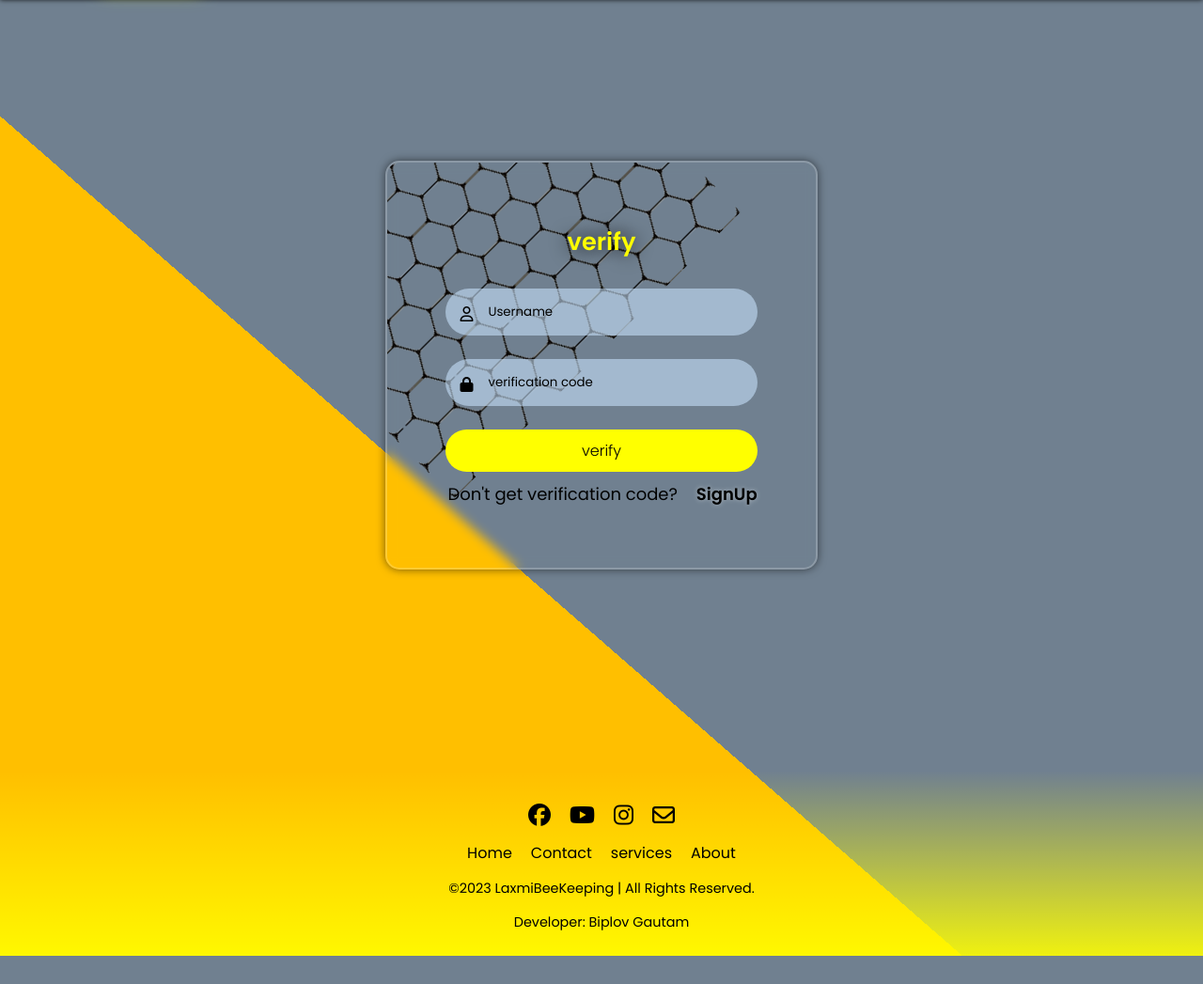
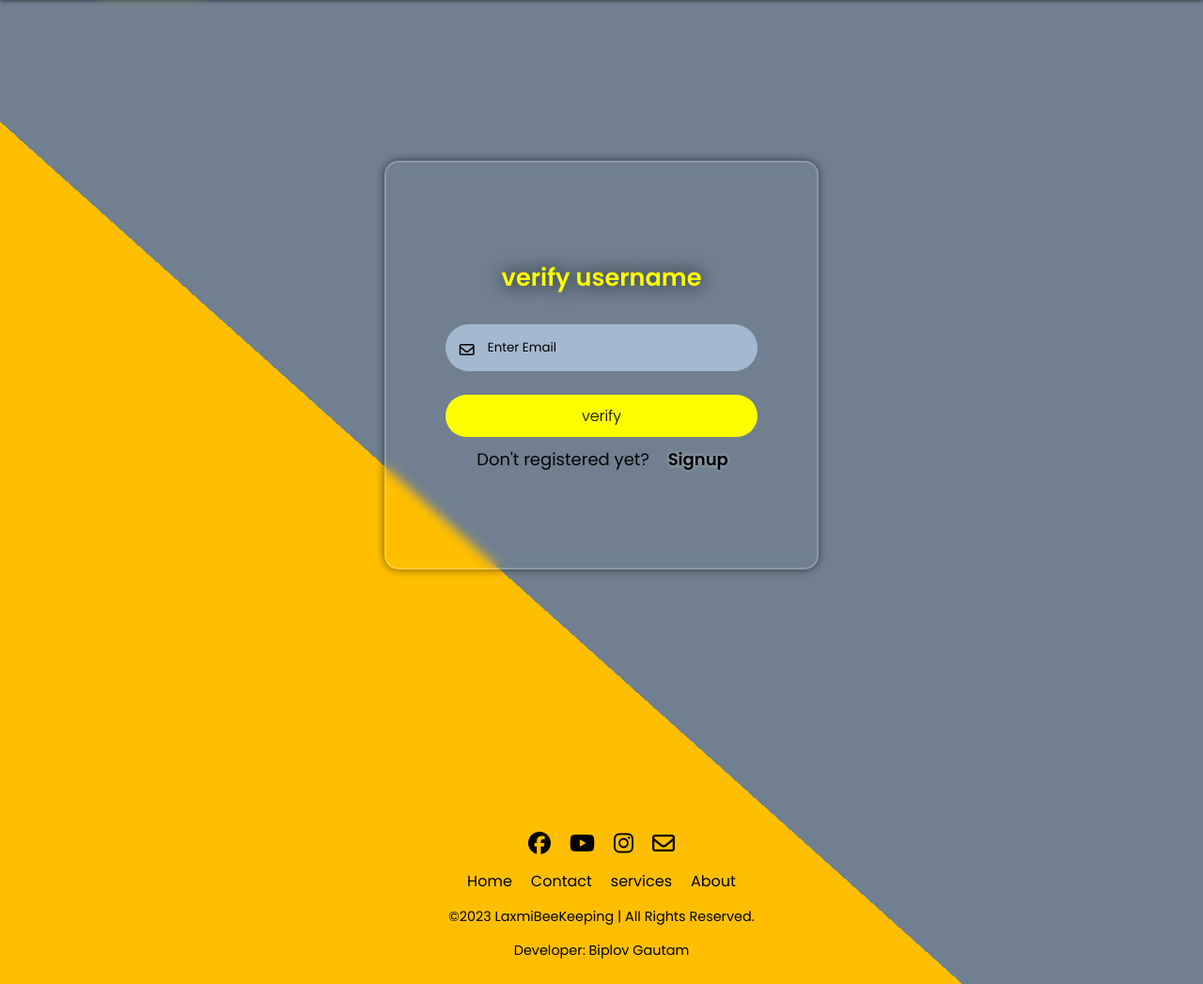
Before and after one commit to laxmihoney/laxmihoneyv2, a Django app: page /verify/ in a window 1280 px wide. Shown: the part 100-1147 px from the top of the page at 94% size. Before the commit the page ends 1117 px from the top, so only its background shows below. Run offline with Django 5.2, Linux system fonts and the light colour scheme; some libraries are stand-ins or nearby versions.

Commit message:
email verification through otp succesfully createddddd!!!!

```diff
--- a/eapp/urls.py
+++ b/eapp/urls.py
@@ -1,3 +1,4 @@
+from os import name
 from django.contrib import admin
 from django.urls import path,include
 from . import views
@@ -12,5 +13,7 @@ urlpatterns = [
     path('profile/', views.profile, name = 'profile'),
     path('logout/', views.logout_view, name = 'logout'),
     path('about/', views.about,name="about"),
-    path('verify/', views.verify,name='verify')
+    path('verify/', views.verify,name='verify'),
+    path('verify/verifycode/', views.verifycode,name="verifycode")
+
     ]
--- a/eapp/views.py
+++ b/eapp/views.py
@@ -5,48 +5,45 @@ from django.contrib import messages
 from django.contrib.auth import authenticate, login,logout
 from laxmihoneyv2 import settings
 from django.core.mail import send_mail
+import random
 
 
-vercode = 123456
+
 
 # Create your views here.
 def home(request):
     return render(request,'home.html')
 
 def signup_view(request):
-    if request.method=="POST":
-        username = request.POST['username']
-        username = username.casefold()
-        fname = request.POST['fname']
-        fname = fname.capitalize()
-        lname = request.POST['lname']
-        lname = lname.capitalize()
-        email = request.POST['email']
-        password = request.POST['pass2']
+    if request.user.is_authenticated:
+        return redirect('home')
+    else:
+        if request.method=="POST":
+            username = request.POST['username']
+            username = username.casefold()
+            fname = request.POST['fname']
+            fname = fname.capitalize()
+            lname = request.POST['lname']
+            lname = lname.capitalize()
+            email = request.POST['email']
+            password = request.POST['pass2']
 
 
-        if User.objects.filter(username=username):
-            messages.error(request, "username already exists")
-            return redirect('signup')
-        if User.objects.filter(email=email):
-            messages.error(request, "email already exists")
-            return redirect('signup')
-        myuser = User.objects.create_user(username, email, password)
-        myuser.first_name = fname
-        myuser.last_name = lname
-        myuser.is_active = False
-        myuser.save()
-        messages.success(request, "Account created successfully!!\ncheck your mail to activate! ")
-
-        #email
-        subject="Activate Your account for Laxmi Honey Industry"
-        message ="Hello " + myuser.first_name +"!\n"+"Welcome to Laxmi honey industry\n\n"+"your details for verification\n"+"Username: "+myuser.username+"\nVerification code: "+str(vercode)+"\nThank you"
-        from_email = settings.EMAIL_HOST_USER
-        to_emails = [myuser.email]
-        send_mail(subject,message,from_email,to_emails, fail_silently=True)
+            if User.objects.filter(username=username):
+                messages.error(request, "username already exists")
+                return redirect('signup')
+            if User.objects.filter(email=email):
+                messages.error(request, "email already exists")
+                return redirect('signup')
+            myuser = User.objects.create_user(username, email, password)
+            myuser.first_name = fname
+            myuser.last_name = lname
+            myuser.is_active = False
+            myuser.save()
+            messages.success(request, "Account created successfully!!\nplease verify it to activate! ")
 
 
-        return redirect('login')
+            return redirect('verify')
 
     return render(request, 'signup.html')
 
@@ -55,17 +52,52 @@ def verify(request):
         return redirect('home')
     else:
         if request.method=="POST":
+            email = request.POST['emailv']
+            if User.objects.filter(email=email).exists():
+                user = User.objects.get(email=email)
+                vercode = rendom_verification_code_generator()
+                subject="Activate Your account for Laxmi Honey Industry"
+                message ="Hello " + user.first_name +"!\n"+"Welcome to Laxmi honey industry\n\n"+"your details for verification\n"+"Username: "+user.username+"\nVerification code: "+str(vercode)+"\nThank you"
+                from_email = settings.EMAIL_HOST_USER
+                to_emails = [user.email]
+                send_mail(subject,message,from_email,to_emails, fail_silently=True)
+                userverify = user.username
+                return render(request,'verifycode.html',{"userverify":userverify,"vercode":vercode})
+
+
+        return render(request, 'verify.html')
+
+def verifycode(request):
+    if request.user.is_authenticated:
+        return redirect('home')
+    else:
+
+        if request.method=="POST":
             username = request.POST['username']
             vericode = request.POST['vericode']
-            if User.objects.filter(username=username).exists():
+            vercode = request.POST['vercode']
+            if User.objects.filter(username = username).exists():
                 user = User.objects.get(username=username)
-                if int(vericode) == vercode:
+                if int(vericode) == int(vercode):
                     user.is_active=True
                     user.save()
                     messages.success(request,"account verified succesfully login to your account!!")
                     return redirect('login')
+                else:
+                    messages.error(request,"code didn't match try again!!")
+                    userverify = user.username
+                    return render(request,'verifycode.html',{"userverify":userverify,"vercode":vercode})
+            else:
+                messages.error(request,"Failed to verify!!\nEnter username first")
+                return redirect('verify')
 
-        return render(request, 'verify.html')
+        return render(request, 'verifycode.html')
+
+def rendom_verification_code_generator():
+    vercode = random.randint(100000,999999)
+    return vercode
+
+
 
 def login_view(request):
     if request.user.is_authenticated:
@@ -83,9 +115,17 @@ def login_view(request):
                 fname = user.first_name
                 messages.success(request, f"{fname} logged In successfully")
                 return redirect('home')
+
+            elif User.objects.filter(username = username).exists():
+                user = User.objects.get(username=username)
+                uname = user.username
+                messages.success(request, f"{uname} you are not verified yet!!\nVerify now")
+                return redirect('verify')
+
             else:
-                messages.error(request,"Bad credentials or account not verified yet!!")
+                messages.error(request,"Bad credentials or user not registered!!")
                 return redirect('login')
+
 
         return render(request, 'login.html')
 
--- a/static/css/base.css
+++ b/static/css/base.css
@@ -260,10 +260,11 @@ footer {
     bottom: 0%;
     width: 100%;
     min-height: 100px;
-    background-image: linear-gradient(rgba(0, 0, 0, 0), rgba(255, 255, 0, 0.89));
+    background-image: linear-gradient(transparent, transparent);
     padding: 20px 50px;
     flex-direction: column;
     overflow: overlay;
+    padding-top: 50px;
 }
 
 footer .social,
--- a/static/css/home.css
+++ b/static/css/home.css
@@ -29,6 +29,7 @@
 }
 .ytvideo{
     width: 100%;
+    height: 100%;
     overflow: hidden;
     border-radius: 20px;
 }
--- a/static/css/login.css
+++ b/static/css/login.css
@@ -21,14 +21,7 @@
 .signup-box::before {
     content: '';
     position: absolute;
-    width: 100%; /* Increase size to cover the area after rotation */
-    height: 100%; /* Increase size to cover the area after rotation */
-    background-image: url('/static/images/hexaboxpattern.png'); /* Path to your PNG image */
-    background-size: cover; /* Adjusts image to cover the entire div */
-    background-repeat: no-repeat; /* Prevents the image from repeating */
-    background-position: center; /* Centers the image in the div */
-    transform: translate(-50%, -40%) rotate(45deg); /* Rotate the image by 45 degrees */
-    transform-origin: center; /* Ensures the rotation happens around the center */
+    background: transparent;
     z-index: -1;
 }
 
--- a/templates/home.html
+++ b/templates/home.html
@@ -25,10 +25,8 @@
         </aside>
         <main>
             <div class="ytvideo">
-                <a href="https://www.youtube.com/channel/UCJRpMfy9JBjUOE5GwYoX_tQ" target="_blank"> <video autoplay
-                        muted loop width="100%" height="100%"
-                        src="/static/videos/LAXMI BEE KEEPING ｜ Benifits of consuming honey ｜ Laxmi Dhakal Gautam.mp4"></video></a>
-                <!-- <iframe width="100%" height="450" src="https://www.youtube.com/embed/iZH6ZvnmFBs?si=s7Q5L4RdiFEXgua2" title="YouTube video player" frameborder="0" allow="accelerometer; autoplay; clipboard-write; encrypted-media; gyroscope; picture-in-picture; web-share" referrerpolicy="strict-origin-when-cross-origin" allowfullscreen></iframe> -->
+                <a href="https://www.youtube.com/channel/UCJRpMfy9JBjUOE5GwYoX_tQ" target="_blank"> <video muted autoplay width="100%" height="100%" src="/static/videos/introvideo.mp4"></video></a>
+
             </div>
         </main>
     </div>
--- a/templates/verify.html
+++ b/templates/verify.html
@@ -25,23 +25,19 @@
     <form action="/verify/" method="post" >
         {% csrf_token %}
         <div class="top">
-            <h2>verify</h2>
+            <h2>verify username</h2>
         </div>
         <div class="form-box">
             <div class="input-box">
-                <input type="text" class="input-field" placeholder="Username" name="username" required>
-                <i class="fa-regular fa-user"></i>
-            </div>
-            <div class="input-box">
-                <input type="text" class="input-field" placeholder="verification code" id="verification" name="vericode" required>
-                <i class="fa-solid fa-lock"></i>
+                <input type="email" class="input-field" placeholder="Enter Email" name="emailv" required>
+                <i class="fa-regular fa-envelope"></i>
             </div>
             <div class="input-box">
                 <input type="submit" class="submit" value="verify" required>
             </div>
-            <div class="thirdcol">
-                <span>Don't get verification code? <a href="/signup/">SignUp</a></span>
-            </div>
+        </div>
+        <div class="thirdcol">
+            <span>Don't registered yet? <a href="/signup/">Signup</a></span>
         </div>
     </form>
 </div>
```
Also changed, not shown: templates/verifycode.html (added, +46 -0 lines), db.sqlite3, 1 other file.
